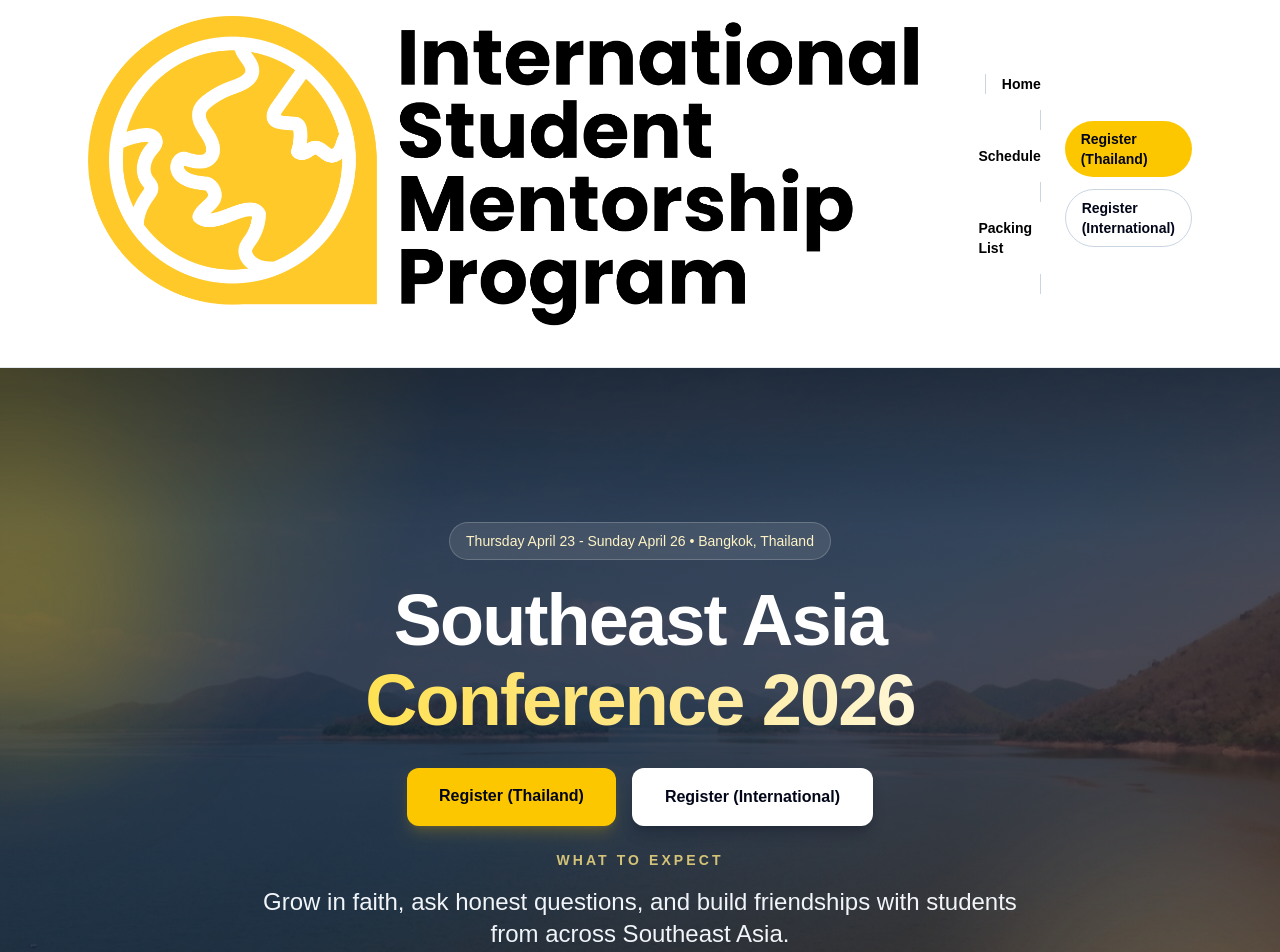
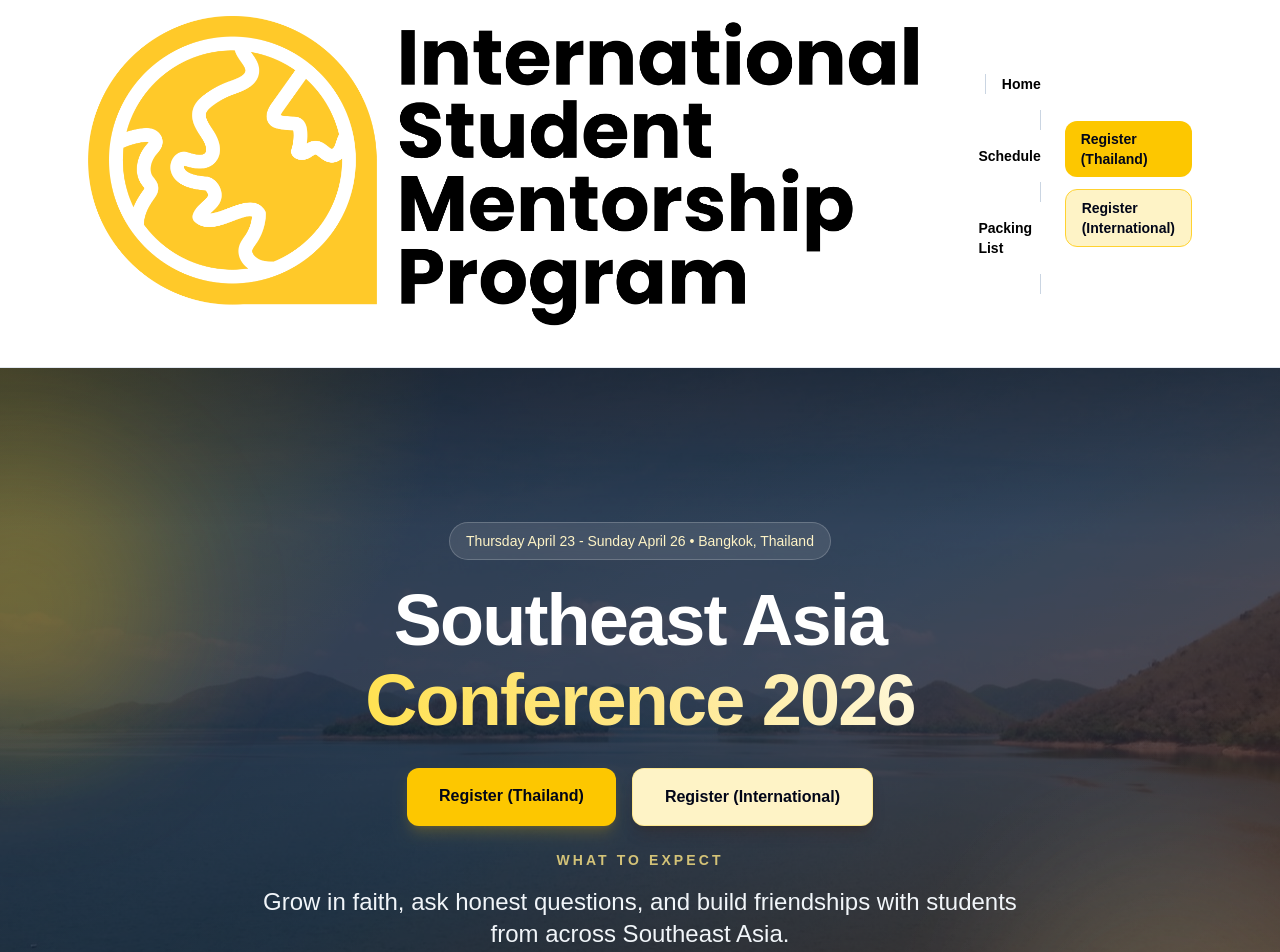
Before and after one commit to ismpseaconference2026/seaconference2026-repo, a Next.js app in the folder my-app/: page / in a window 1280 px wide. Shown: the top 952 px of the page. Built offline with nearby package versions, Linux system fonts and the light colour scheme.

Commit message:
style: update CTA styling and color

```diff
--- a/my-app/src/components/HeroSection.tsx
+++ b/my-app/src/components/HeroSection.tsx
@@ -7,7 +7,7 @@ import {
 const primaryLinkClassName =
   "rounded-xl bg-yellow-400 px-8 py-4 text-base font-semibold text-slate-950 shadow-lg shadow-yellow-500/20 transition-all hover:-translate-y-0.5 hover:bg-yellow-300";
 const secondaryLinkClassName =
-  "rounded-xl border border-white/70 bg-white px-8 py-4 text-base font-semibold text-slate-950 shadow-lg shadow-slate-950/20 transition-all hover:-translate-y-0.5 hover:bg-amber-50";
+  "rounded-xl border border-amber-200/80 bg-amber-100 px-8 py-4 text-base font-semibold text-slate-950 shadow-lg shadow-amber-950/20 transition-all hover:-translate-y-0.5 hover:bg-amber-50";
 
 function HeroBackground() {
   return (
--- a/my-app/src/components/NavigationBar.tsx
+++ b/my-app/src/components/NavigationBar.tsx
@@ -5,9 +5,9 @@ const dividerClassName = "hidden h-5 w-px bg-slate-300 sm:block";
 const menuLinkClassName =
   "text-left text-sm font-semibold text-black transition hover:text-slate-700";
 const primaryRegistrationClassName =
-  "rounded-full bg-yellow-400 px-4 py-2 text-sm font-semibold text-slate-950 transition hover:bg-yellow-300";
+  "rounded-xl bg-yellow-400 px-4 py-2 text-sm font-semibold text-slate-950 transition hover:bg-yellow-300";
 const secondaryRegistrationClassName =
-  "rounded-full border border-slate-300 bg-white px-4 py-2 text-sm font-semibold text-slate-950 transition hover:bg-amber-50";
+  "rounded-xl border border-amber-300 bg-amber-100 px-4 py-2 text-sm font-semibold text-slate-950 transition hover:bg-amber-50";
 
 function NavDivider() {
   return <div aria-hidden="true" className={dividerClassName} />;
```
